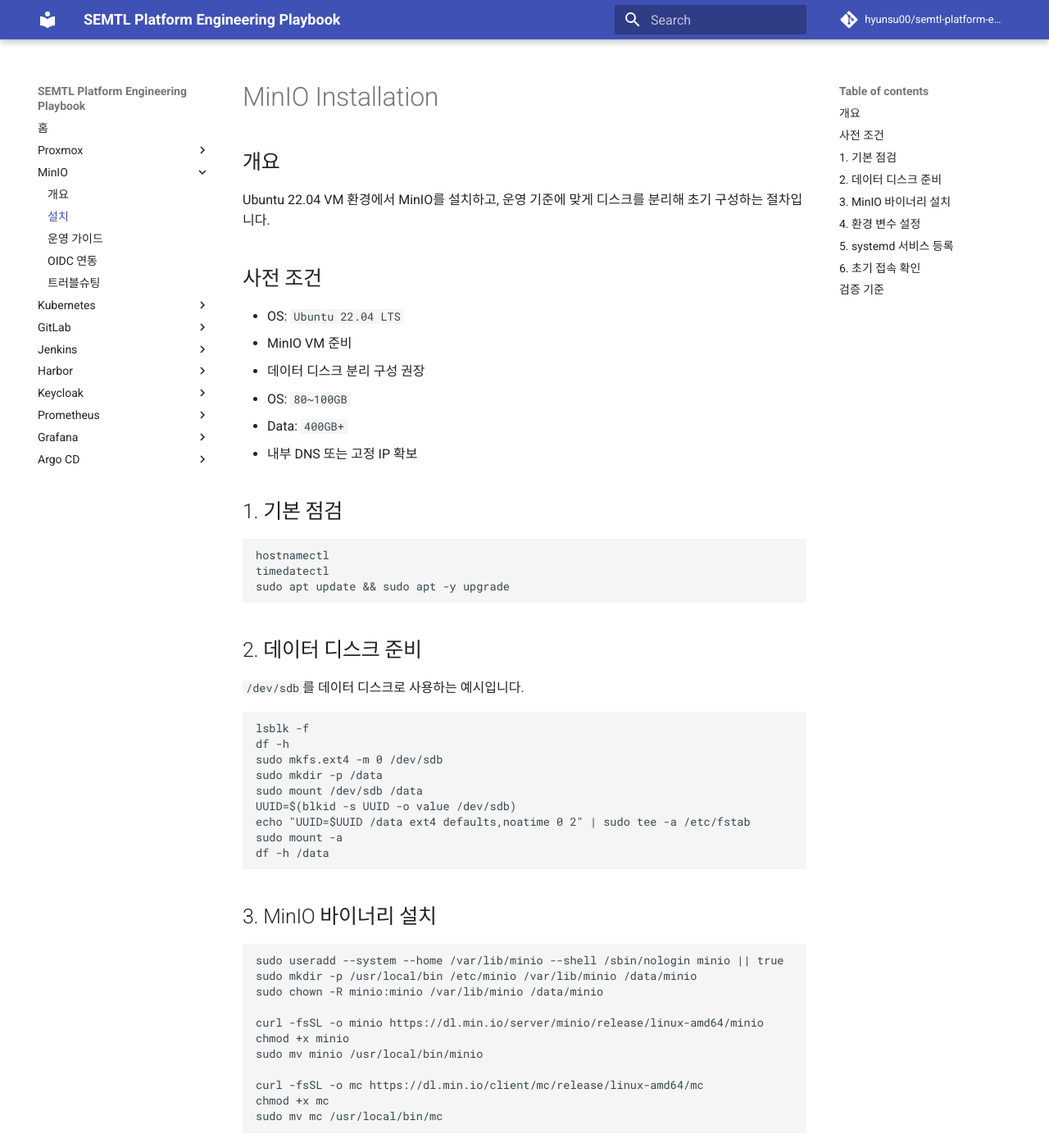
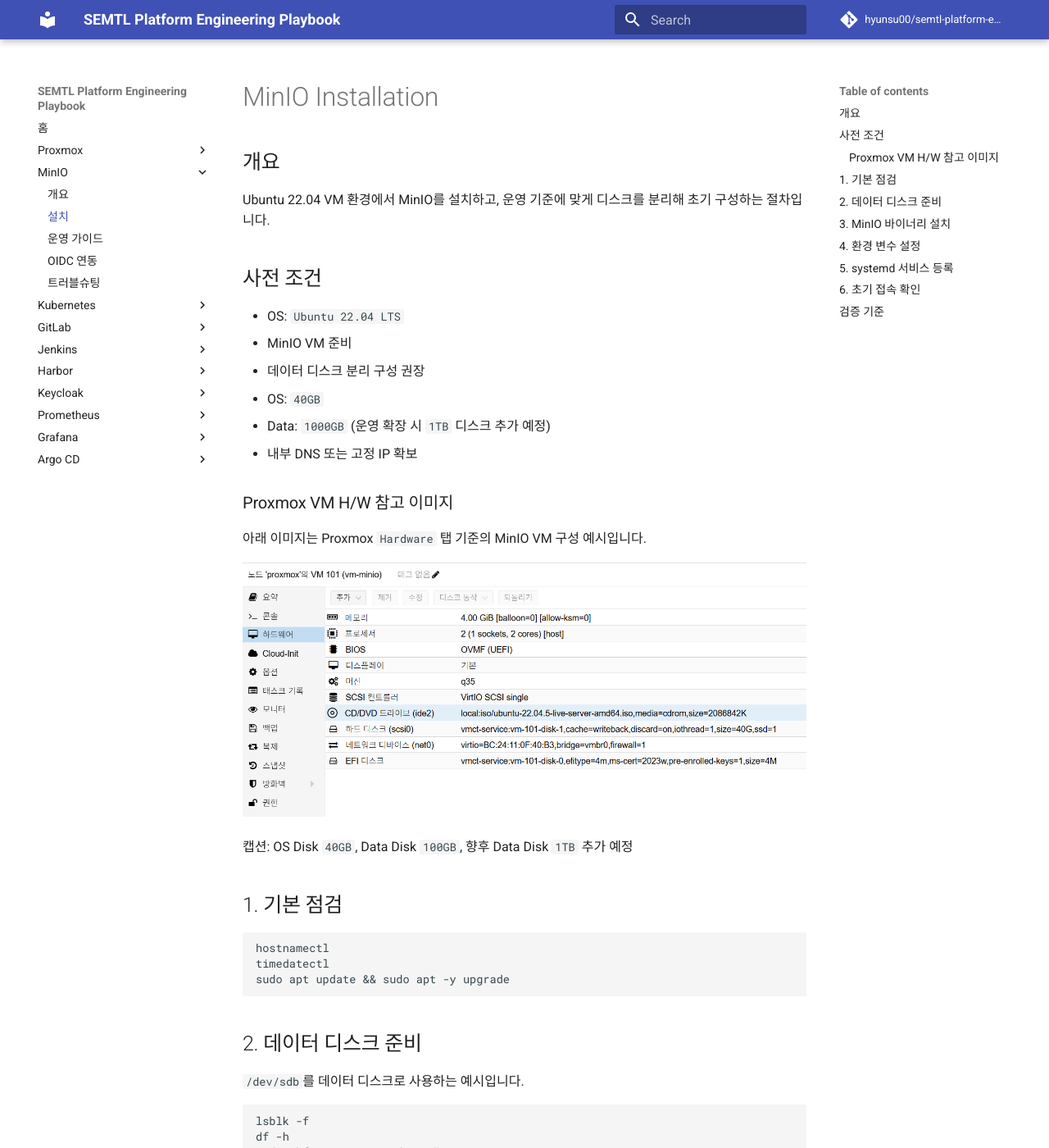
Before and after one commit to hyunsu00/semtl-platform-engineering-playbook, an MkDocs documentation site: the page built from docs/minio/installation.md, in a window 1280 px wide and 1400 px high. Shown: the whole window at 82% size. Built offline with MkDocs 1.6.1 and Material for MkDocs 9.7.7, drawn with Linux system fonts in a browser that asks for light colours; comment, search, counter and statistics services are not loaded.

Commit message:
docs: 설치 문서 h/w 이미지 및 사양 업데이트

````diff
--- a/docs/minio/installation.md
+++ b/docs/minio/installation.md
@@ -7,9 +7,16 @@
 - OS: `Ubuntu 22.04 LTS`
 - MinIO VM 준비
 - 데이터 디스크 분리 구성 권장
-  - OS: `80~100GB`
-  - Data: `400GB+`
+  - OS: `40GB`
+  - Data: `1000GB` (운영 확장 시 `1TB` 디스크 추가 예정)
 - 내부 DNS 또는 고정 IP 확보
+
+### Proxmox VM H/W 참고 이미지
+아래 이미지는 Proxmox `Hardware` 탭 기준의 MinIO VM 구성 예시입니다.
+
+![Proxmox VM Hardware - MinIO](../assets/images/minio/proxmox-vm-hw-minio-v1.png)
+
+캡션: OS Disk `40GB`, Data Disk `100GB`, 향후 Data Disk `1TB` 추가 예정
 
 ## 1. 기본 점검
 ```bash
````
Also changed, not shown: docs/gitlab/installation.md (+9 -0 lines), docs/harbor/installation.md (+11 -0 lines), docs/jenkins/installation.md (+11 -0 lines), docs/assets/images/gitlab/proxmox-vm-hw-gitlab-v1.png (added), docs/assets/images/harbor/proxmox-vm-hw-harbor-v1.png (added), docs/assets/images/jenkins/proxmox-vm-hw-jenkins-v1.png (added), docs/assets/images/minio/proxmox-vm-hw-minio-v1.png (added).
